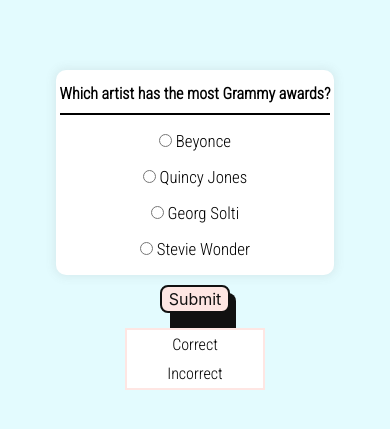
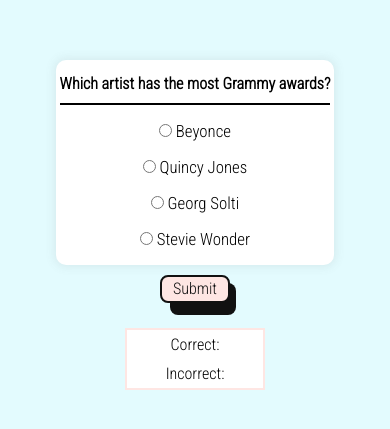
Before and after one commit to christianlund2/movie-quiz, a plain HTML site: page game.html in a window 390 px wide. Shown: the part 185-614 px from the top of the page. Drawn offline with Linux system fonts and the light colour scheme.

Commit message:
Add colon to scoreboard, add basic structure to README, adjust score and button css, fix typos in script file

```diff
--- a/assets/css/style.css
+++ b/assets/css/style.css
@@ -41,8 +41,6 @@ body {
 ul {
     list-style: none;
     padding: 0;
-    /*float: left;
-    padding-left: 1rem;*/
 }
 
 ul li {
@@ -64,7 +62,7 @@ button {
     color: #111;
     cursor: pointer;
     display: flex;
-    font-family: Inter,sans-serif;
+    font-family: 'Roboto Condensed',sans-serif;
     font-size: 16px;
     height: 48px;
     justify-content: center;
@@ -207,7 +205,8 @@ button {
   }
 
   button:after {
-    border-radius: 8px;
+    height: 32px;
+    border-radius: 8px ;
     transform: translate(8px, 8px);
     transition: transform .2s ease-out;
     z-index: -1;
@@ -220,7 +219,7 @@ button {
 
   .score-area {
       width: 50%;
-      margin: 15px auto;
+      margin: 25px auto;
   }
 
   .scores {
--- a/assets/js/script.js
+++ b/assets/js/script.js
@@ -97,8 +97,6 @@ let currentQuiz = 0;
 var score = 0;
 var incorrect = 0;
 
-runQuiz();
-
 //Wait for the DOM to finish loading before running the game
 //Add event listners to mouse clicks
 
@@ -117,7 +115,7 @@ document.addEventListener("DOMContentLoaded", function() {
 });
 
 function runQuiz() {
-    deselectAnswers()
+    deselectAnswers();
 
     const currentQuizData = quizData[currentQuiz];
 
@@ -160,8 +158,7 @@ submitBtn.addEventListener('click', () => {
             quiz.innerHTML = `
             <h2>You answered ${score}/${quizData.length} questions correct!</h2>
 
-            <button onclick="location.reload()">Reload</button>
-            `;
+            <button onclick="location.reload()">Reload</button>`;
         }
     }
 });
--- a/game.html
+++ b/game.html
@@ -50,8 +50,8 @@
 
         <!-- Container for user score -->
         <div class="score-area">
-            <p class="scores">Correct<span id="score"></span></p>
-            <p class="scores">Incorrect<span id="incorrect"></span></p>
+            <p class="scores">Correct: <span id="score"></span></p>
+            <p class="scores">Incorrect: <span id="incorrect"></span></p>
         </div>
 
     </div>
```
Also changed, not shown: 1 other file.
